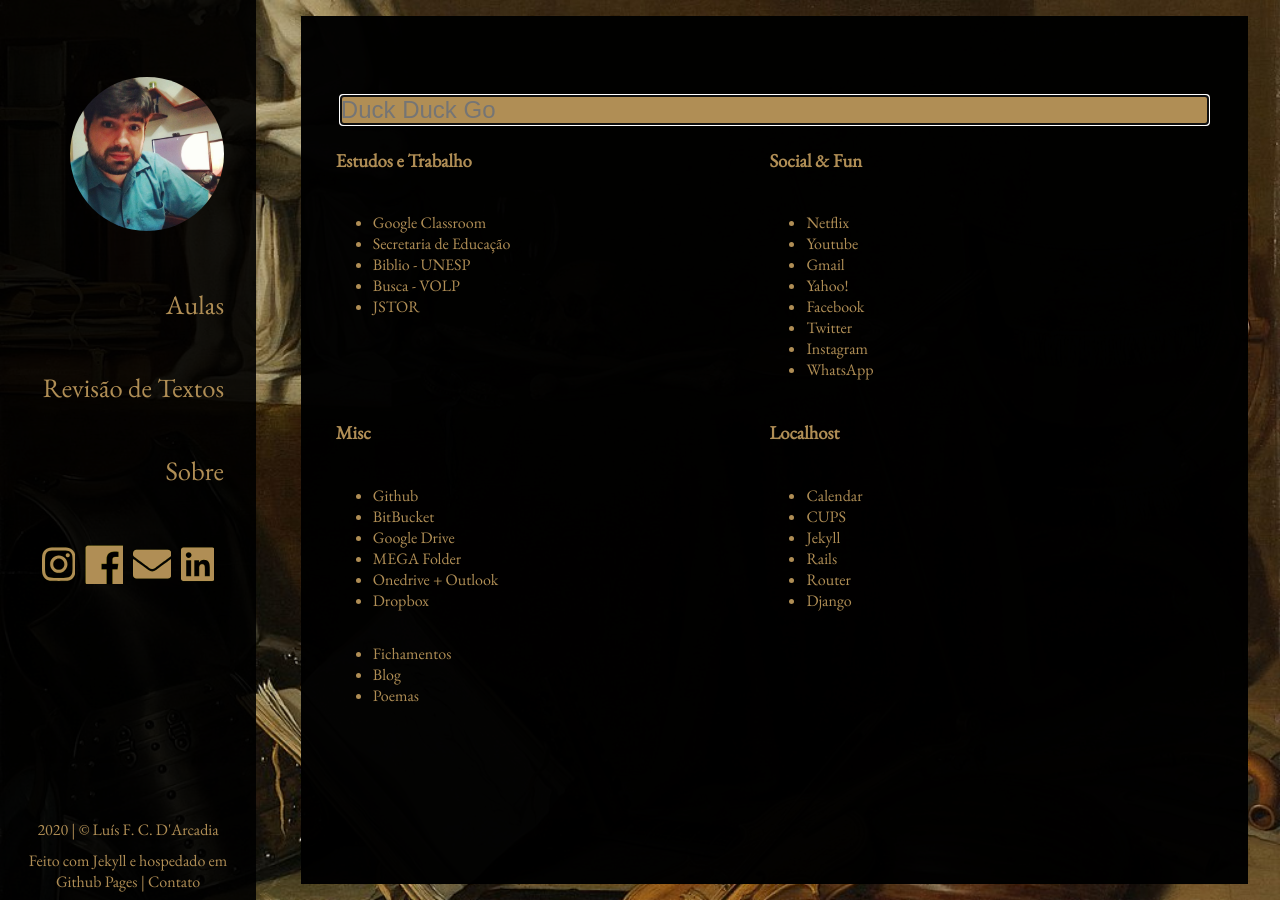
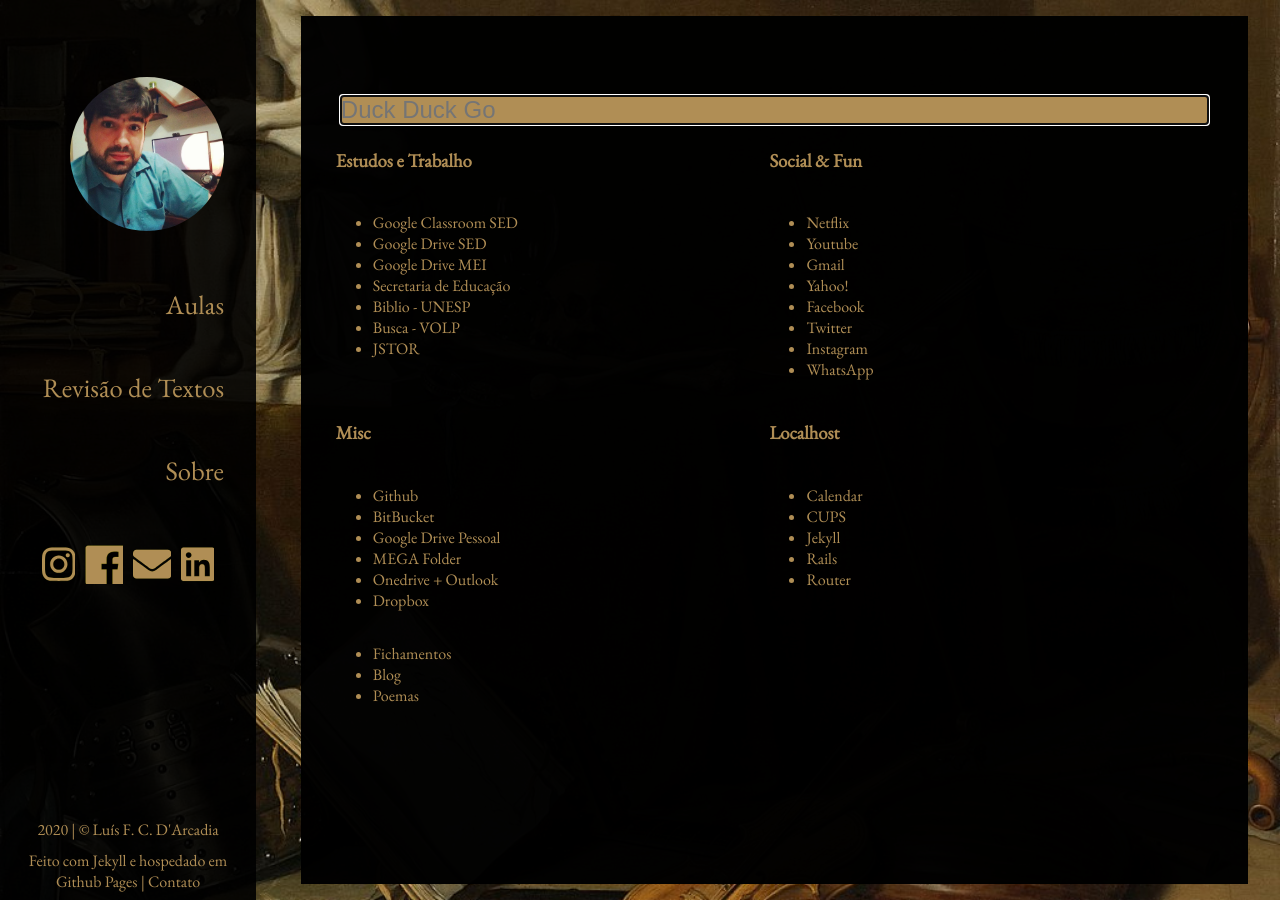
Before and after one commit to luisdarcadia/luisdarcadia.github.io, a Jekyll site: the page built from pages/start.md, in a window 1280 px wide. Built offline with Jekyll 4.4.1, drawn with Linux system fonts in a browser that asks for light colours; nearby versions of some CDN libraries.

Commit message:
startlinks novos

```diff
--- a/_data/startlinks.yml
+++ b/_data/startlinks.yml
@@ -6,21 +6,21 @@
 #  tipo: facul
 #  link: https://sistemas.unesp.br/sentinela/login.open.action
 
-- nome: Google Classroom
+- nome: Google Classroom SED
   tipo: facul
   link: http://classroom.google.com/u/1/h
+
+- nome: Google Drive SED
+  tipo: facul
+  link: http://drive.google.com/drive/u/1/my-drive
+
+- nome: Google Drive MEI
+  tipo: facul
+  link: http://drive.google.com/drive/u/2/my-drive
 
 - nome: Calendar
   tipo: localhost
   link: http://google.com/calendar
-
-- nome: CUPS
-  tipo: localhost
-  link: http://localhost:631
-
-  #- nome: UNOPAR
-  #tipo: facul
-  #link: https://www.colaboraread.com.br/login/auth
 
 - nome: Secretaria de Educação
   tipo: facul
@@ -98,7 +98,7 @@
   tipo: varia
   link: https://bitbucket.org/
 
-- nome: Google Drive
+- nome: Google Drive Pessoal
   tipo: varia
   link: https://drive.google.com/drive/my-drive
 
@@ -114,6 +114,10 @@
   tipo: varia
   link: https://www.dropbox.com/
 
+- nome: CUPS
+  tipo: localhost
+  link: http://localhost:631
+
 - nome: Jekyll
   tipo: localhost
   link: http://localhost:4000
@@ -126,6 +130,11 @@
   tipo: localhost
   link: http://192.168.1.1
 
-- nome: Django
-  tipo: localhost
-  link: http://localhost:8000
+  #- nome: Django
+  #tipo: localhost
+  #link: http://localhost:8000
+  #
+  #
+  #- nome: UNOPAR
+  #tipo: facul
+  #link: https://www.colaboraread.com.br/login/auth
```
